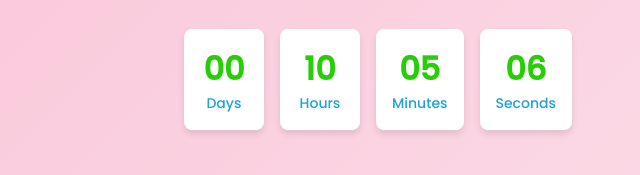
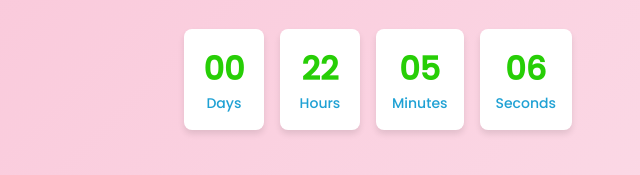
Before and after one commit to samshaikh0111/bday, a plain HTML site: page index.html in a window 1280 px wide. Shown: the part 339-514 px from the top of the page, 262-902 px from the left. Drawn offline with nearby package versions, Linux system fonts and the light colour scheme.

Commit message:
Update index.html

```diff
--- a/index.html
+++ b/index.html
@@ -172,8 +172,8 @@
         // Modify these values to change the date/time
         const targetYear = new Date().getFullYear(); // Current year
         const targetMonth = 7; // August (0-11, where 0=January)
-        const targetDay = 20; // 21st
-        const targetHour = 12; // Midnight (0-23)
+        const targetDay = 21; // 21st
+        const targetHour = 0; // Midnight (0-23)
         const targetMinute = 0; // 0 minutes
 
         // Create the target date object
```
